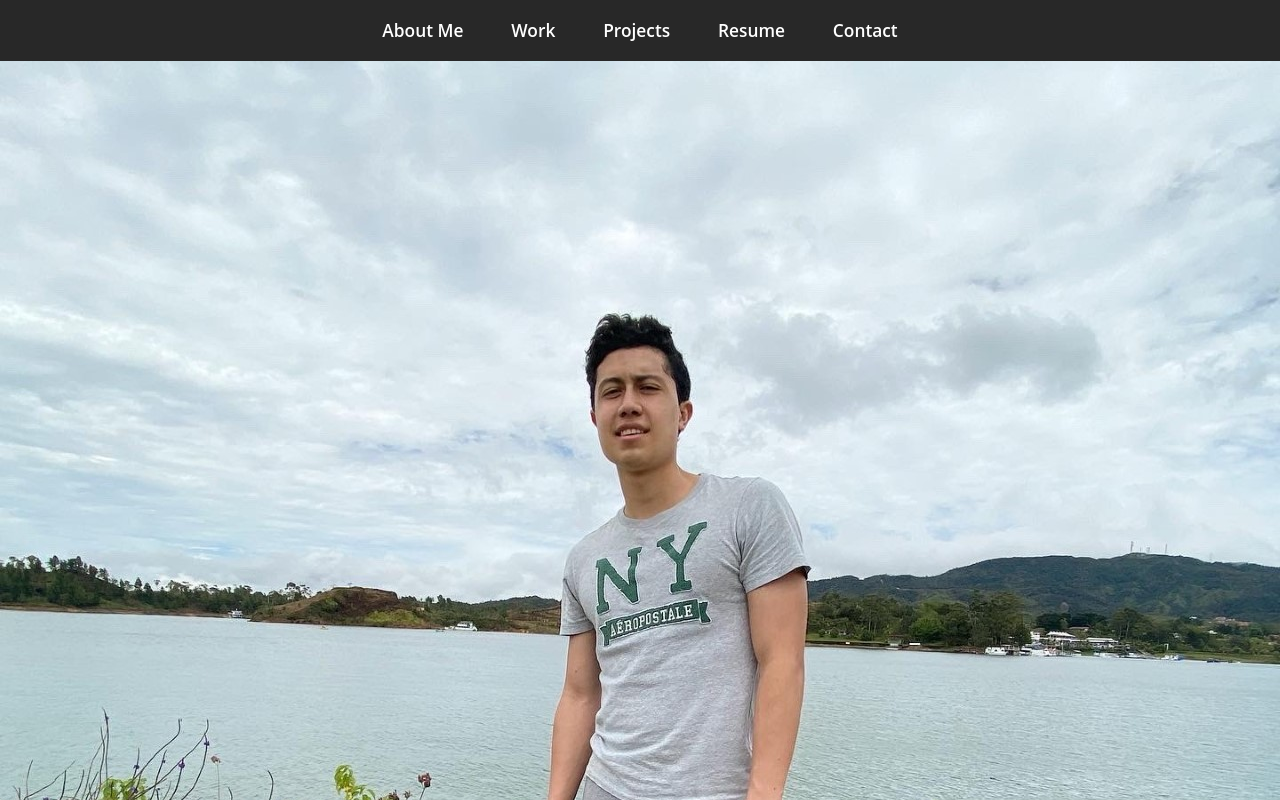
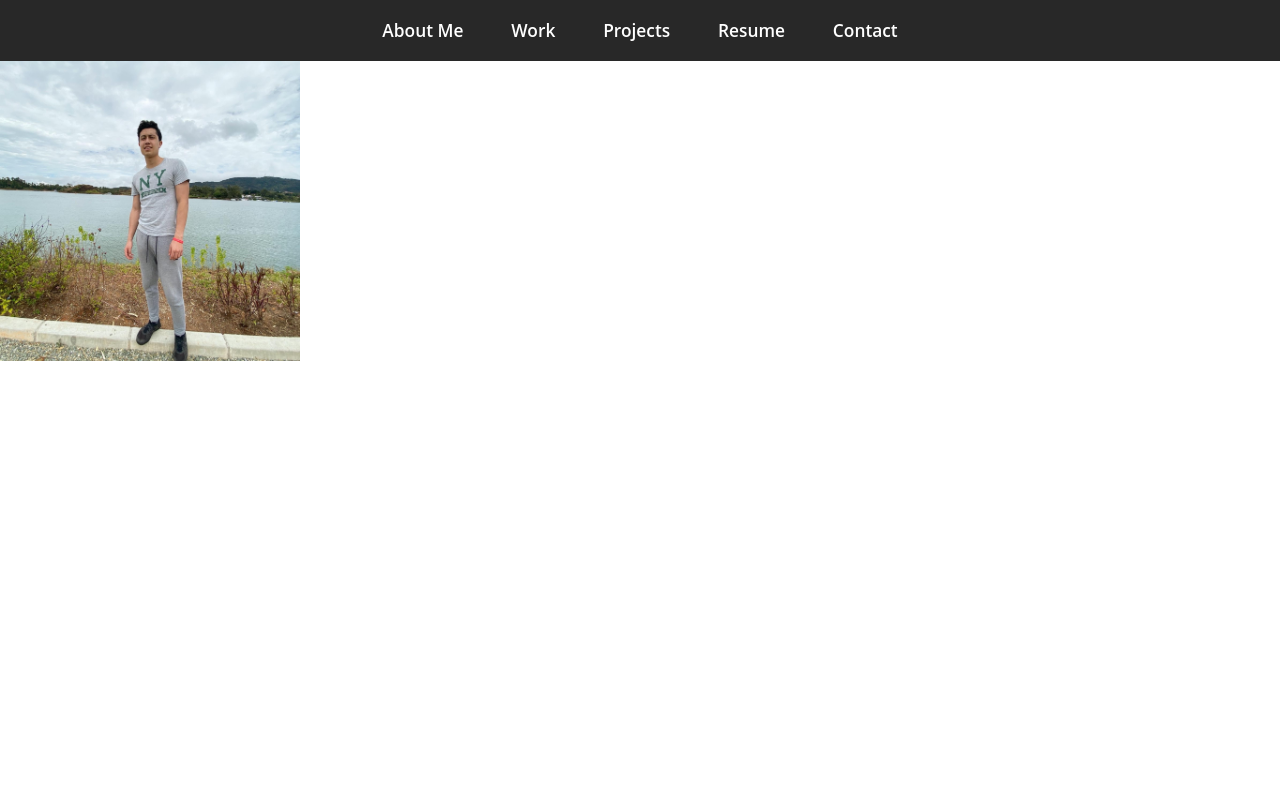
Before and after one commit to DanielBaquero28/DanielBaquero28.github.io, a plain HTML site: page index.html in a window 1280 px wide. Shown: the top 800 px of the page. Drawn offline with Linux system fonts and the light colour scheme.

Commit message:
[Fix]: Changed image's dimensions

```diff
--- a/index.html
+++ b/index.html
@@ -23,7 +23,7 @@
 
     <div class="row">
       <div class="column">
-	<img src="images/Professional_photo.jpg" align="center" alt="Sofware Engineer">
+	<img src="images/Professional_photo.jpg" align="center" alt="Sofware Engineer" width="300px" height="300px">
       </div>
     </div>
   </body>
```
